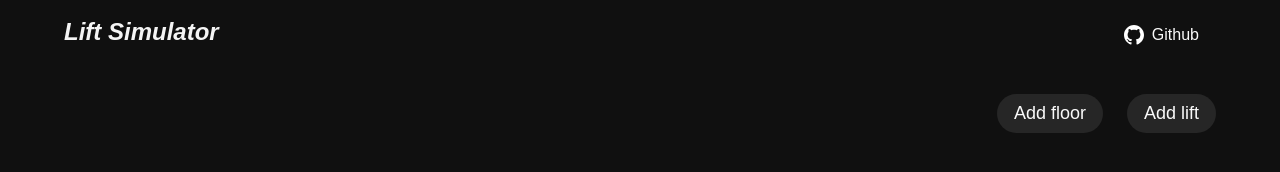
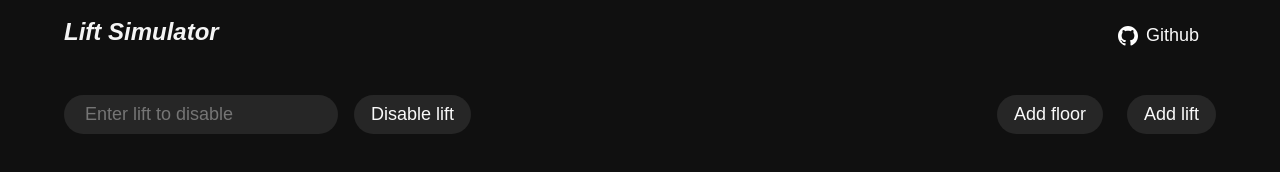
Before and after one commit to yesyash/lift-simulator, a plain HTML site: page index.html in a window 1280 px wide. Drawn offline with Linux system fonts and the light colour scheme.

Commit message:
Added input field to get lift number

```diff
--- a/index.html
+++ b/index.html
@@ -1,5 +1,6 @@
 <!DOCTYPE html>
 <html>
+
 <head>
     <meta charset="UTF-8" />
     <meta name="viewport" content="width=device-width, initial-scale=1.0" />
@@ -12,22 +13,9 @@
     <header class="container">
         <h1>Lift Simulator</h1>
 
-            <a
-                class="button"
-                target="_blank"
-                rel="noreferrer"
-                href="https://github.com/yesyash/lift-simulator"
-            >
-                <svg
-                    xmlns="http://www.w3.org/2000/svg"
-                    width="24"
-                    height="24"
-                    viewBox="0 0 24 24"
-                    class="fill-white"
-                >
-                    <path
-                        d="M12 0c-6.626 0-12 5.373-12 12 0 5.302 3.438 9.8 8.207 11.387.599.111.793-.261.793-.577v-2.234c-3.338.726-4.033-1.416-4.033-1.416-.546-1.387-1.333-1.756-1.333-1.756-1.089-.745.083-.729.083-.729 1.205.084 1.839 1.237 1.839 1.237 1.07 1.834 2.807 1.304 3.492.997.107-.775.418-1.305.762-1.604-2.665-.305-5.467-1.334-5.467-5.931 0-1.311.469-2.381 1.236-3.221-.124-.303-.535-1.524.117-3.176 0 0 1.008-.322 3.301 1.23.957-.266 1.983-.399 3.003-.404 1.02.005 2.047.138 3.006.404 2.291-1.552 3.297-1.23 3.297-1.23.653 1.653.242 2.874.118 3.176.77.84 1.235 1.911 1.235 3.221 0 4.609-2.807 5.624-5.479 5.921.43.372.823 1.102.823 2.222v3.293c0 .319.192.694.801.576 4.765-1.589 8.199-6.086 8.199-11.386 0-6.627-5.373-12-12-12z"
-                    />
+        <a class="button" target="_blank" rel="noreferrer" href="https://github.com/yesyash/lift-simulator">
+            <svg xmlns="http://www.w3.org/2000/svg" width="24" height="24" viewBox="0 0 24 24" class="fill-white">
+                <path d="M12 0c-6.626 0-12 5.373-12 12 0 5.302 3.438 9.8 8.207 11.387.599.111.793-.261.793-.577v-2.234c-3.338.726-4.033-1.416-4.033-1.416-.546-1.387-1.333-1.756-1.333-1.756-1.089-.745.083-.729.083-.729 1.205.084 1.839 1.237 1.839 1.237 1.07 1.834 2.807 1.304 3.492.997.107-.775.418-1.305.762-1.604-2.665-.305-5.467-1.334-5.467-5.931 0-1.311.469-2.381 1.236-3.221-.124-.303-.535-1.524.117-3.176 0 0 1.008-.322 3.301 1.23.957-.266 1.983-.399 3.003-.404 1.02.005 2.047.138 3.006.404 2.291-1.552 3.297-1.23 3.297-1.23.653 1.653.242 2.874.118 3.176.77.84 1.235 1.911 1.235 3.221 0 4.609-2.807 5.624-5.479 5.921.43.372.823 1.102.823 2.222v3.293c0 .319.192.694.801.576 4.765-1.589 8.199-6.086 8.199-11.386 0-6.627-5.373-12-12-12z" />
             </svg>
 
             <span>Github</span>
@@ -35,9 +23,16 @@
     </header>
 
     <main>
-            <div class="container function_buttons">
+        <div class="container cta">
+            <form class="disable_lift_form">
+                <input type="phone" class="input" placeholder="Enter lift to disable" />
+                <button class="button">Disable lift</button>
+            </form>
+
+            <div class="function_buttons">
                 <button id="add_floor_btn" class="button">Add floor</button>
                 <button id="add_lift_btn" class="button">Add lift</button>
+            </div>
         </div>
 
         <div class="container floors_wrapper"></div>
@@ -45,4 +40,5 @@
 
     <script src="./src/main.js"></script>
 </body>
+
 </html>
--- a/src/styles/lift.css
+++ b/src/styles/lift.css
@@ -15,17 +15,11 @@ main {
     align-items: center;
     justify-content: end;
     gap: 1.5rem;
-    padding: 1.5rem 0;
 
     position: sticky;
     top: 0;
     left: 0;
     background: var(--bg-black);
-}
-
-.function_buttons button {
-    font-size: 1.125rem;
-    background: var(--neutral-800);
 }
 
 .floors_wrapper {
--- a/src/styles/main.css
+++ b/src/styles/main.css
@@ -55,13 +55,15 @@ ul {
     border: 1px solid transparent;
     background: transparent;
     border-radius: 100px;
+    font-size: 1.125rem;
+    padding: 0.5rem 1rem;
     transition: var(--transition);
     color: var(--neutral-50);
-    padding: 0.5rem 1rem;
+    background: var(--neutral-800);
 }
 
 .button:hover {
-    background: var(--nuetral-900);
+    background: var(--neutral-900);
     border-color: var(--neutral-700);
 }
 
@@ -73,3 +75,34 @@ ul {
     margin-left: 5%;
     margin-right: 5%;
 }
+
+header .button {
+    background: transparent;
+}
+
+.cta {
+    display: flex;
+    justify-content: space-between;
+    align-items: center;
+    padding: 1.5rem 0;
+}
+
+.disable_lift_form {
+    display: flex;
+    align-items: center;
+    gap: 1rem;
+}
+
+.disable_lift_form input {
+    border: 1px solid transparent;
+    padding: 0.5rem 1.25rem;
+    border-radius: 100px;
+    transition: 0.2s ease;
+    font-size: 1.125rem;
+    color: var(--white);
+    background: var(--neutral-800);
+}
+
+.disable_lift_form input:focus {
+    border-color: var(--neutral-500);
+}
```
Lines whose indentation alone changed are shown as unchanged.
